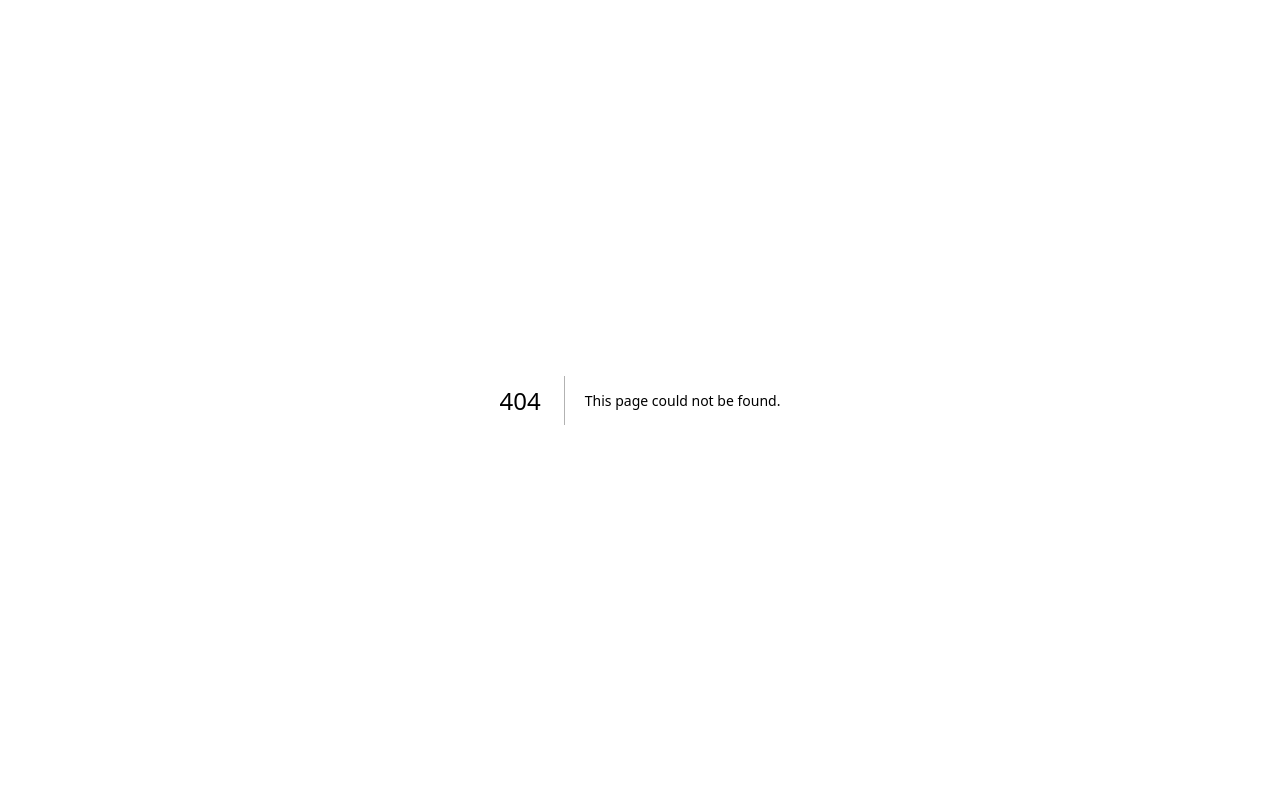
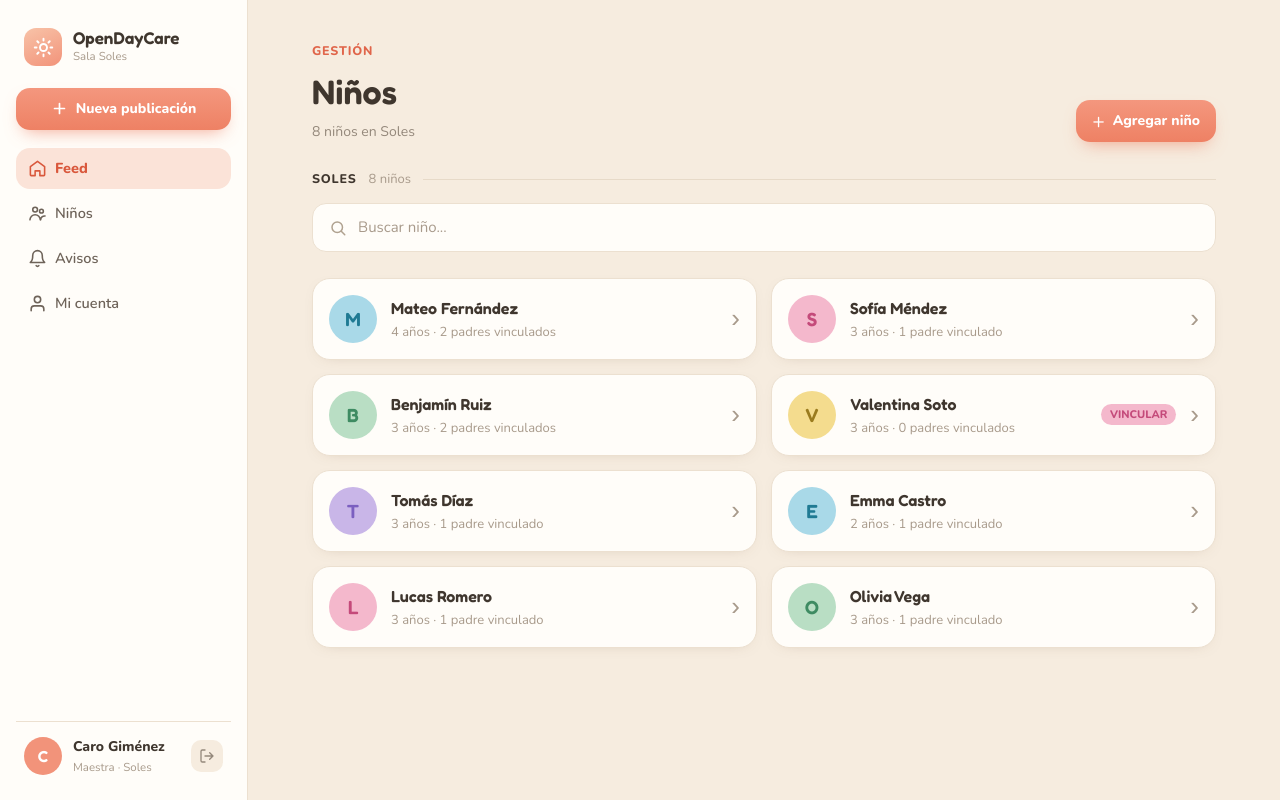
Before and after one commit to MLahuasi/opencode-daycare, a Next.js app: page /kids in a window 1280 px wide. Before the commit this address had no page. Built offline with nearby package versions, Linux system fonts and the light colour scheme.

Commit message:
DayCare - spec-03-kids-and-profiles - Create app/kids/page.tsx.

```diff
--- /dev/null
+++ b/app/kids/page.tsx
@@ -0,0 +1,56 @@
+import { kids } from "@/app/data/mocks";
+import { KidsFilter, KidsHeader } from "@/app/features/kids";
+import { calculateAge } from "@/app/features/kids/utils";
+import type { KidListItem } from "@/app/features/kids/types";
+import styles from "@/app/features/kids/components/kids-list.module.css";
+
+const AVATAR_TONES = ["blue", "pink", "green", "yellow", "purple"] as const;
+
+function getTodayIsoDate(): string {
+  const today = new Date();
+  const month = String(today.getMonth() + 1).padStart(2, "0");
+  const day = String(today.getDate()).padStart(2, "0");
+
+  return `${today.getFullYear()}-${month}-${day}`;
+}
+
+function toKidListItem(
+  kid: (typeof kids)[number],
+  index: number,
+): KidListItem {
+  return {
+    slug: kid.slug,
+    name: kid.name,
+    initial: kid.name.trim().charAt(0).toUpperCase(),
+    age: calculateAge(kid.birthDate, getTodayIsoDate()),
+    parentCount: kid.parentIds.length,
+    avatarTone: AVATAR_TONES[index % AVATAR_TONES.length],
+    shouldLinkParent: kid.parentIds.length === 0,
+  };
+}
+
+/**
+ * Renders the server-projected Kids list and its local search boundary.
+ *
+ * @returns The Kids list page with a safe DTO payload for the client filter.
+ */
+export default function KidsPage() {
+  const listItems = kids.map(toKidListItem);
+  const room = kids[0]?.room ?? "";
+
+  return (
+    <main className={styles.page}>
+      <div className={styles.container}>
+        <KidsHeader room={room} totalCount={listItems.length} />
+        <section aria-labelledby="kids-room-heading" className={styles.roomSection}>
+          <div className={styles.roomHeading}>
+            <h2 id="kids-room-heading">{room}</h2>
+            <span>{listItems.length} niños</span>
+            <i aria-hidden="true" />
+          </div>
+          <KidsFilter items={listItems} />
+        </section>
+      </div>
+    </main>
+  );
+}
```
